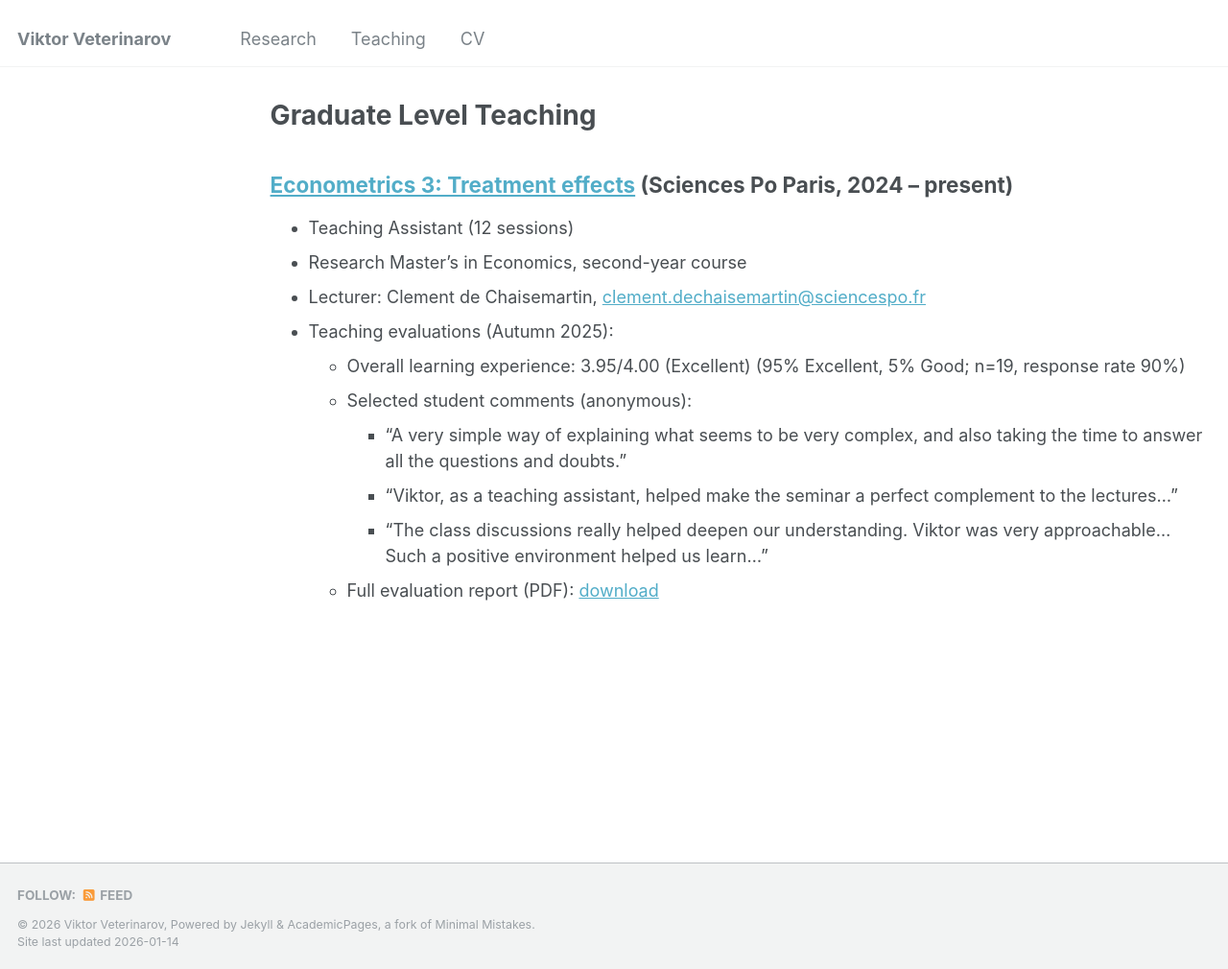
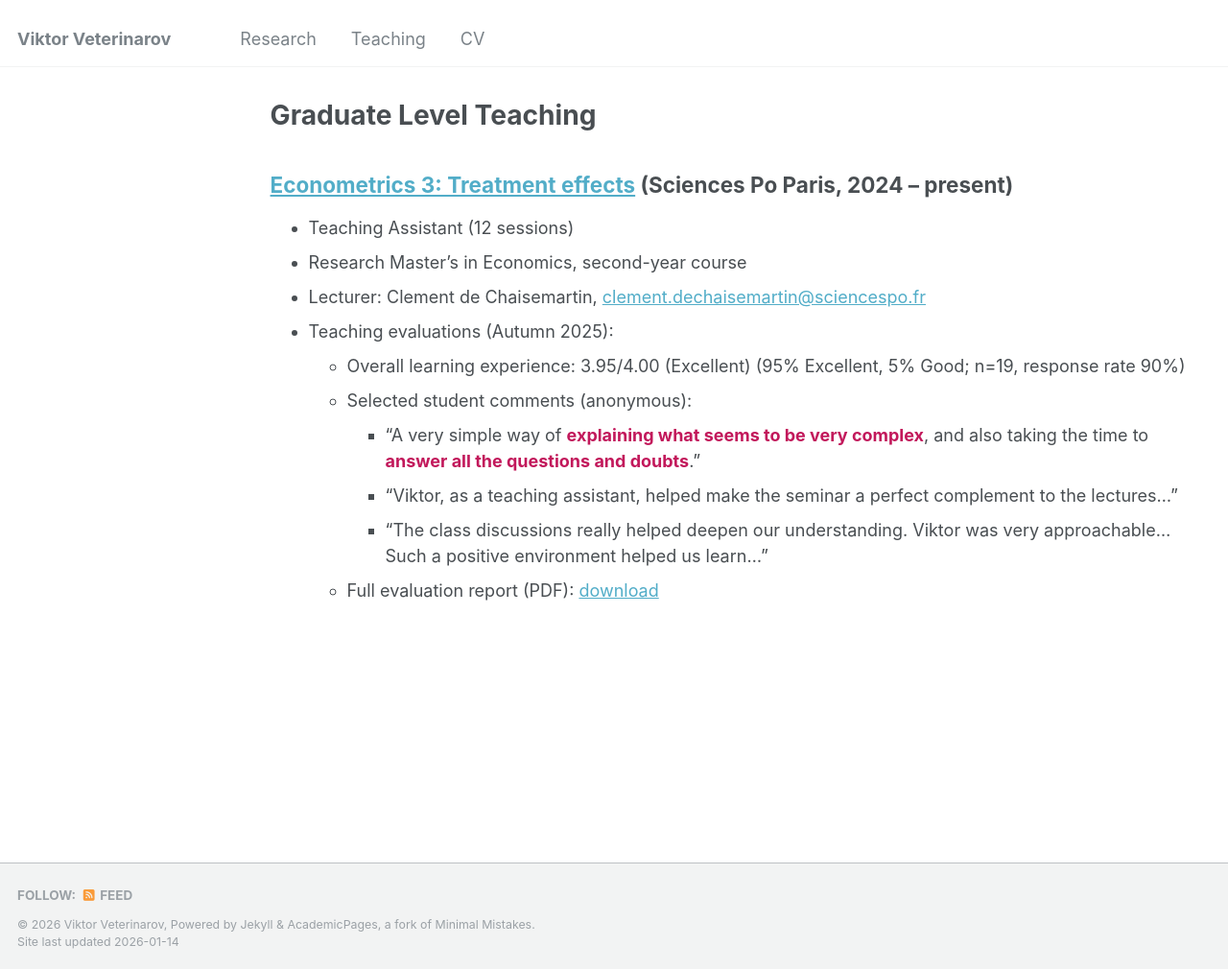
Before and after one commit to viktorveterinarov/viktorveterinarov.github.io, a Jekyll site: the page built from _pages/teaching.md, in a window 1280 px wide and 1010 px high. Shown: the whole window at 96% size. Built offline with Jekyll 4.4.1, drawn with Linux system fonts in a browser that asks for light colours.

Commit message:
Update teaching.md

```diff
--- a/_pages/teaching.md
+++ b/_pages/teaching.md
@@ -15,7 +15,7 @@ author_profile: true
 * Teaching evaluations (Autumn 2025):
   * Overall learning experience: 3.95/4.00 (Excellent) (95% Excellent, 5% Good; n=19, response rate 90%)
   * Selected student comments (anonymous):
-    * “A very simple way of explaining what seems to be very complex, and also taking the time to answer all the questions and doubts.”
+    * “A very simple way of <span style="color:#C2185B; font-weight:700;">explaining what seems to be very complex</span>, and also taking the time to <span style="color:#C2185B; font-weight:700;">answer all the questions and doubts</span>.”
     * “Viktor, as a teaching assistant, helped make the seminar a perfect complement to the lectures...”
     * “The class discussions really helped deepen our understanding. Viktor was very approachable... Such a positive environment helped us learn...”
   * Full evaluation report (PDF): <a href="/files/EvalByStudents_TA_Veterinarov_Autumn2025.pdf" download>download</a>
```
